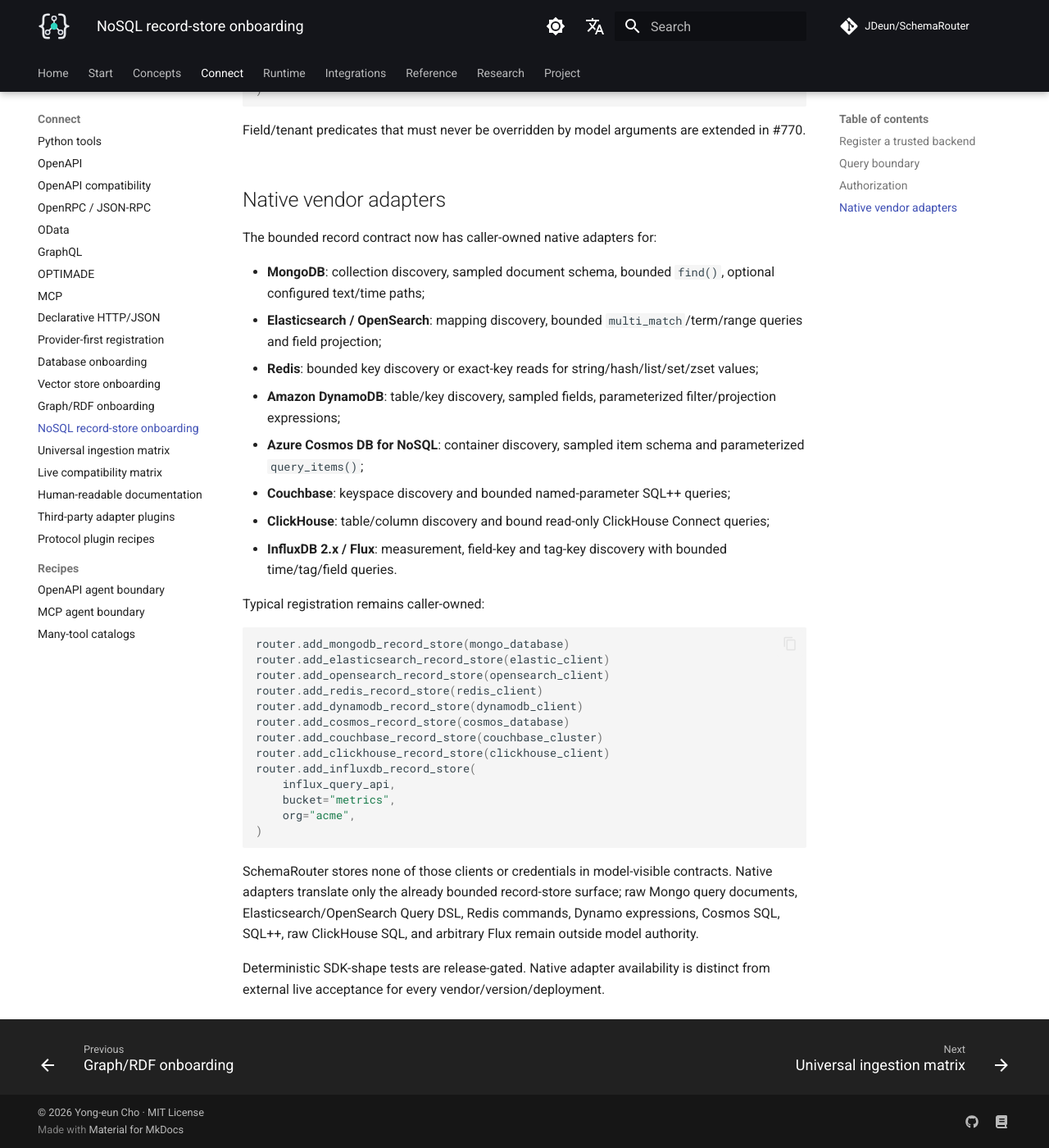
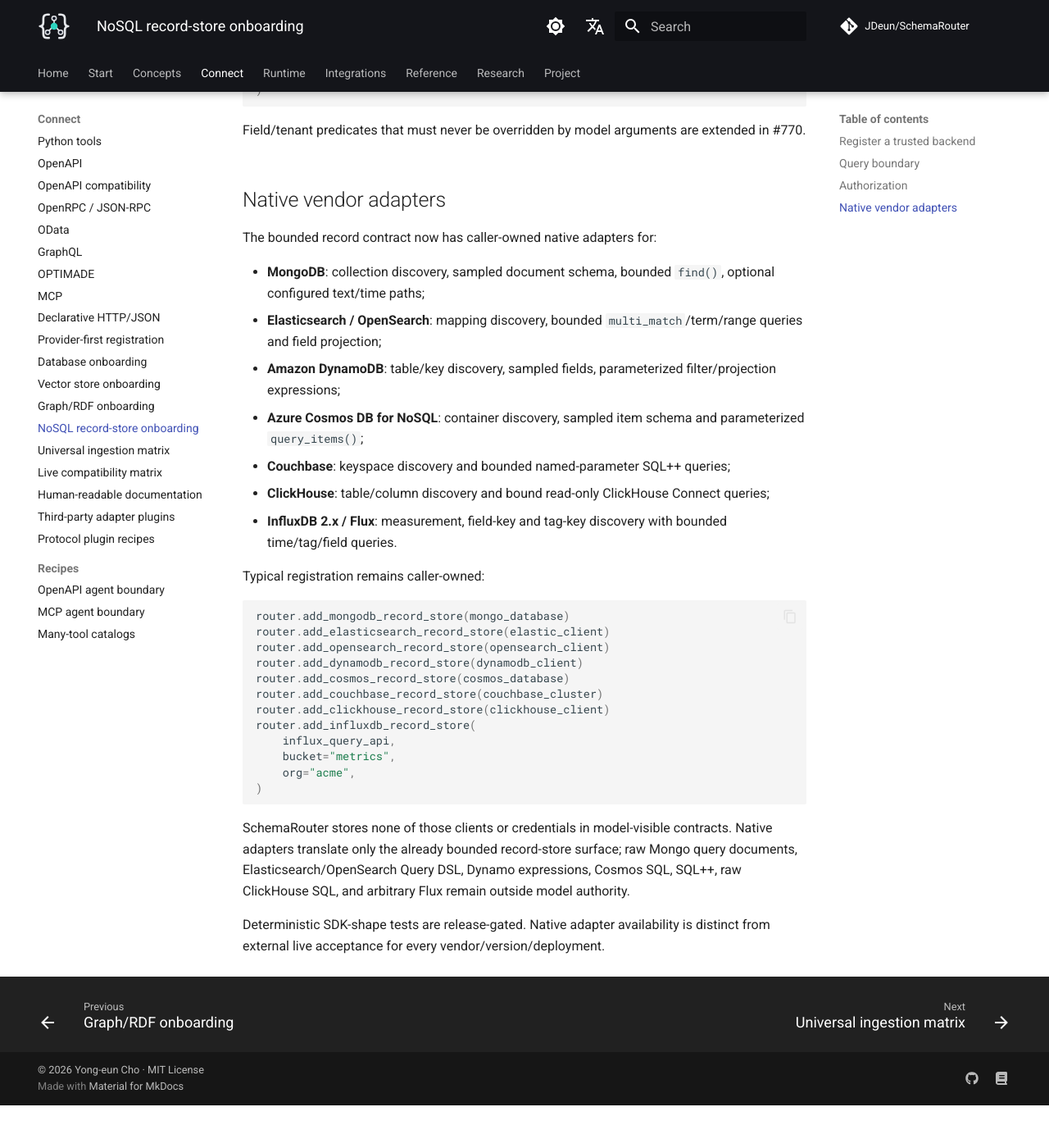
Before and after one commit to JDeun/SchemaRouter, an MkDocs documentation site: the page built from docs/guides/record-store-onboarding.md, in a window 1280 px wide and 1400 px high, scrolled down 2013 px. Shown: the whole window at 82% size. Built offline with MkDocs 1.6.1 and Material for MkDocs 9.7.7, drawn with Linux system fonts in a browser that asks for light colours; comment, search, counter and statistics services are not loaded; after the commit the page ends 3361 px from its top, so only the background shows below that.

Commit message:
docs: defer generic Redis onboarding

```diff
--- a/docs/guides/record-store-onboarding.md
+++ b/docs/guides/record-store-onboarding.md
@@ -87,7 +87,6 @@
 
 - **MongoDB**: collection discovery, sampled document schema, bounded `find()`, optional configured text/time paths;
 - **Elasticsearch / OpenSearch**: mapping discovery, bounded `multi_match`/term/range queries and field projection;
-- **Redis**: bounded key discovery or exact-key reads for string/hash/list/set/zset values;
 - **Amazon DynamoDB**: table/key discovery, sampled fields, parameterized filter/projection expressions;
 - **Azure Cosmos DB for NoSQL**: container discovery, sampled item schema and parameterized `query_items()`;
 - **Couchbase**: keyspace discovery and bounded named-parameter SQL++ queries;
@@ -100,7 +99,6 @@
 router.add_mongodb_record_store(mongo_database)
 router.add_elasticsearch_record_store(elastic_client)
 router.add_opensearch_record_store(opensearch_client)
-router.add_redis_record_store(redis_client)
 router.add_dynamodb_record_store(dynamodb_client)
 router.add_cosmos_record_store(cosmos_database)
 router.add_couchbase_record_store(couchbase_cluster)
@@ -114,7 +112,7 @@
 
 SchemaRouter stores none of those clients or credentials in model-visible contracts. Native
 adapters translate only the already bounded record-store surface; raw Mongo query documents,
-Elasticsearch/OpenSearch Query DSL, Redis commands, Dynamo expressions, Cosmos SQL, SQL++, raw
+Elasticsearch/OpenSearch Query DSL, Dynamo expressions, Cosmos SQL, SQL++, raw
 ClickHouse SQL, and arbitrary Flux remain outside model authority.
 
 Deterministic SDK-shape tests are release-gated. Native adapter availability is distinct from
```
